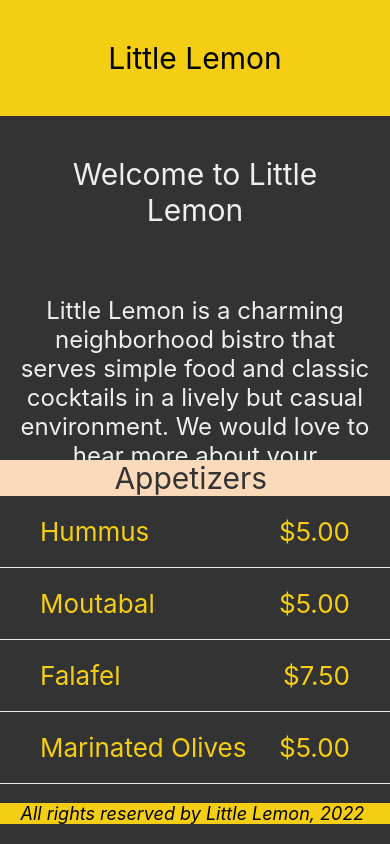
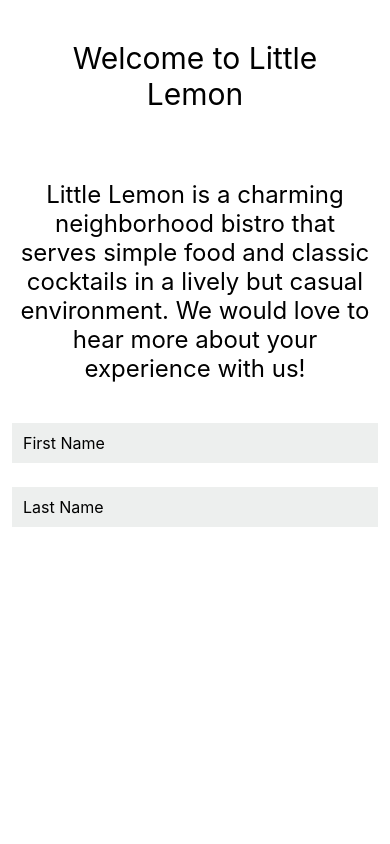
Before and after one commit to chedighribi/Lemon-Mobile-App, a React Native app: screen / in a window 390 px wide. Built offline with nearby package versions, Linux system fonts and the light colour scheme.

Commit message:
feat: new form

```diff
--- a/App.js
+++ b/App.js
@@ -5,18 +5,22 @@ import LittleLemonHeader from './components/LittleLemonHeader';
 import LittleLemonFooter from './components/LittleLemonFooter';
 import WelcomeScreen from './components/WelcomeScreen';
 import MenuItems from './components/MenuItems';
+import LittleLemonForm from './components/Form'
 
 export default function App() {
   return (
     <>
-      <View style={styles.container}>
+      {/* <View style={styles.container}>
         <LittleLemonHeader />
         <WelcomeScreen />
         <MenuItems />
+      </View> */}
+      <View>
+        <LittleLemonForm />
       </View>
-      <View style={styles.footerContainer}>
+      {/* <View style={styles.footerContainer}>
         <LittleLemonFooter />
-      </View>
+      </View> */}
     </>
   );
 }
--- /dev/null
+++ b/components/Form.js
@@ -0,0 +1,54 @@
+import * as React from 'react';
+import { ScrollView, Text, StyleSheet, TextInput } from 'react-native';
+
+export default function LittleLemonForm() {
+    const [firstName, onChangeFirstName] = React.useState('')
+    const [lastName, onChangeLastName] = React.useState('')
+
+    return (
+        <ScrollView>
+            <Text style={styles.headerText}>Welcome to Little Lemon</Text>
+            <Text style={styles.regularText}>
+                Little Lemon is a charming neighborhood bistro that serves simple food
+                and classic cocktails in a lively but casual environment. We would love
+                to hear more about your experience with us!
+            </Text>
+            <TextInput
+                style={styles.inputBox}
+                value={firstName}
+                onChangeText={onChangeFirstName}
+                placeholder={'First Name'}
+            />
+            <TextInput
+                style={styles.inputBox}
+                value={lastName}
+                onChangeText={onChangeLastName}
+                placeholder={'Last Name'}
+            />
+
+        </ScrollView>
+    );
+}
+
+const styles = StyleSheet.create({
+    headerText: {
+        padding: 40,
+        fontSize: 30,
+        textAlign: 'center',
+    },
+    regularText: {
+        fontSize: 24,
+        padding: 20,
+        marginVertical: 8,
+        textAlign: 'center',
+    },
+    inputBox: {
+        height: 40,
+        margin: 12,
+        borderWidth: 1,
+        padding: 10,
+        fontSize: 16,
+        borderColor: '#EDEFEE',
+        backgroundColor: '#EDEFEE',
+    },
+});
```
